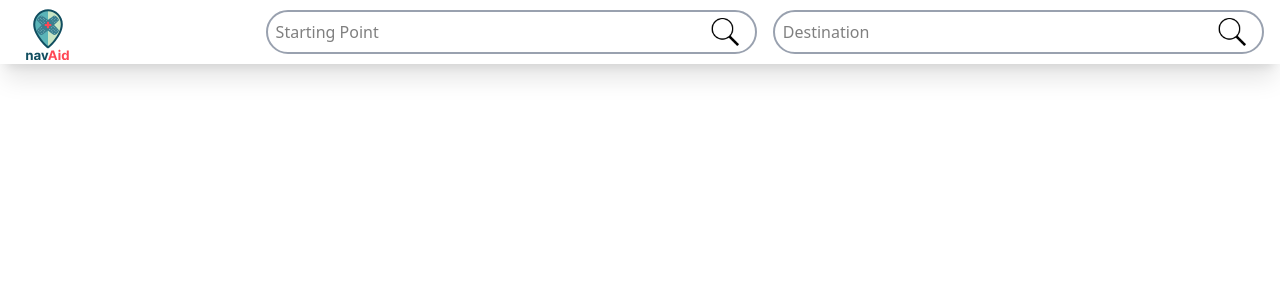
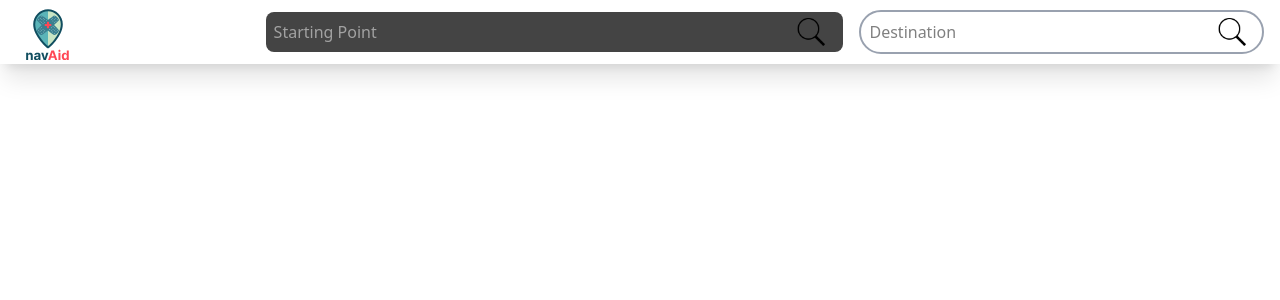
Before and after one commit to VictorMMartinezJr/navAid, a React (Vite) app in the folder frontend/navAid/: page / in a window 1280 px wide. Shown: the top 300 px of the page. Built offline with nearby package versions, Linux system fonts and the light colour scheme.

Commit message:
remove handleSubmit from StartingPoint Searchbar

```diff
--- a/frontend/navAid/src/components/StartingPointSearchbar.jsx
+++ b/frontend/navAid/src/components/StartingPointSearchbar.jsx
@@ -4,23 +4,17 @@ import NavigationContext from "../context/NavigationContext";
 const StartingPointSearchbar = () => {
   const { startingPoint, setStartingPoint } = useContext(NavigationContext);
 
-  const handleSubmit = (e) => {
-    e.preventDefault();
-    if (startingPoint) {
-    }
-  };
-
   return (
     <form
-      onSubmit={handleSubmit}
-      className="relative flex justify-between items-center w-[70%]"
+      onSubmit={(e) => e.preventDefault()}
+      className="relative flex justify-between items-center w-full"
     >
       <input
-        className="border-2  border-gray-400 rounded-full p-2 w-full"
+        className="bg-[#444444] rounded-lg p-2 w-full text-white"
         type="text"
-        value={startingPoint}
+        value={startingPoint ?? ""}
         onChange={(e) => {
-          const value = e.target.value.trim();
+          const value = e.target.value;
           setStartingPoint(value === "" ? null : value);
         }}
         placeholder="Starting Point"
```
